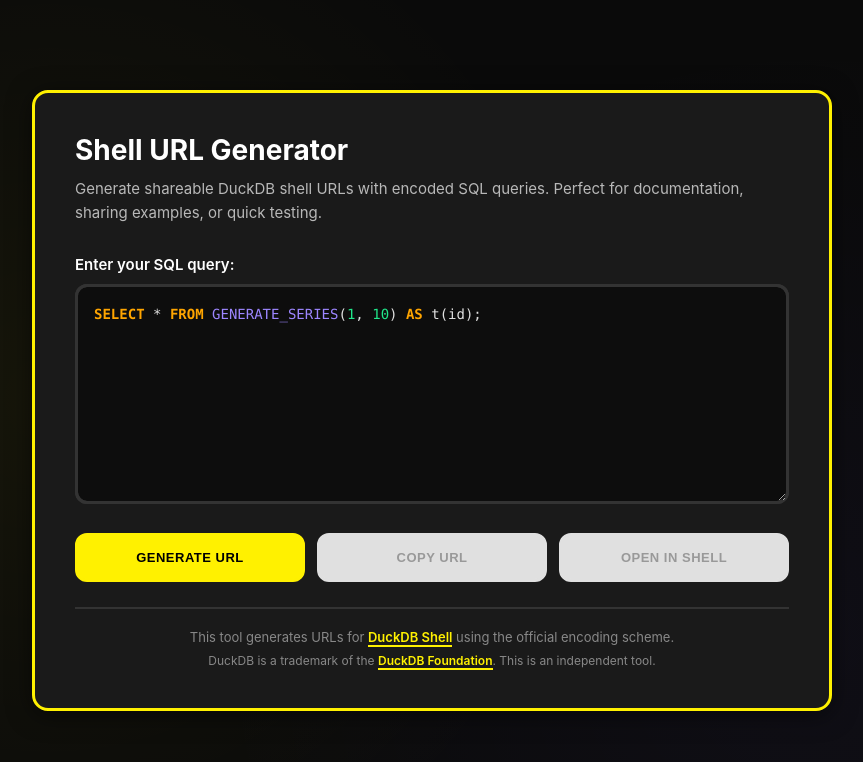
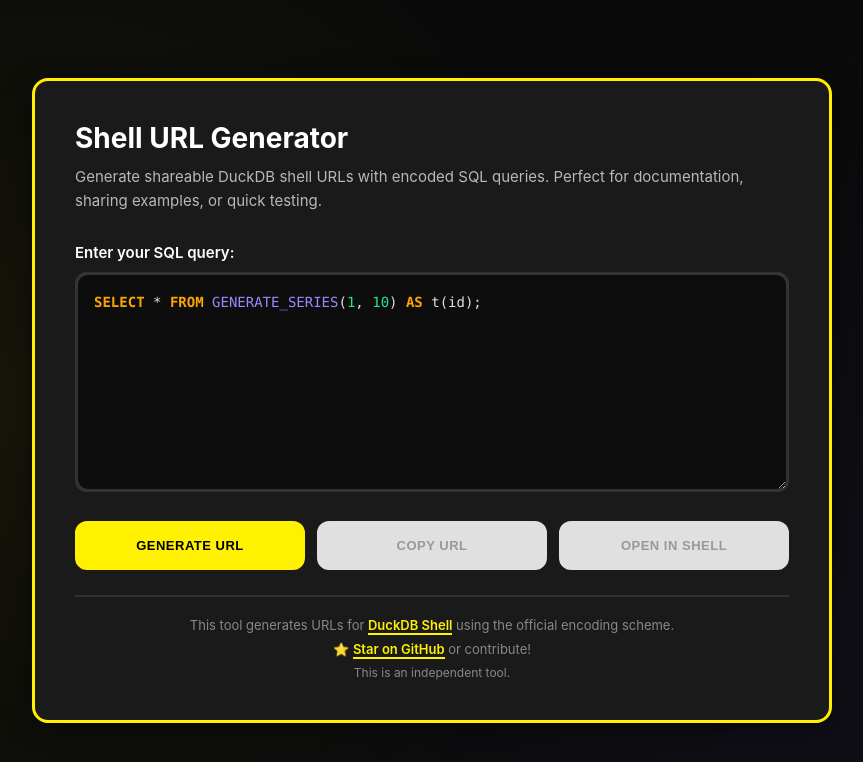
Before and after one commit to yharby/duckdb-wasm-query-param, a plain HTML site: page index.html in a window 1280 px wide. Shown: the whole page, without its empty margins (208-1071 px from the left). Drawn offline with Linux system fonts and the light colour scheme.

Commit message:
docs: update footer content in index.html
Add GitHub star link and reword disclaimer text

```diff
--- a/index.html
+++ b/index.html
@@ -510,7 +510,8 @@
 
         <div class="footer">
             <p>This tool generates URLs for <a href="https://shell.duckdb.org" target="_blank">DuckDB Shell</a> using the official encoding scheme.</p>
-            <p style="margin-top: 8px; font-size: 12px;">DuckDB is a trademark of the <a href="https://duckdb.org" target="_blank">DuckDB Foundation</a>. This is an independent tool.</p>
+            <p style="margin-top: 8px;">⭐ <a href="https://github.com/yharby/duckdb-wasm-query-param" target="_blank">Star on GitHub</a> or contribute!</p>
+            <p style="margin-top: 8px; font-size: 12px;">This is an independent tool.</p>
         </div>
     </div>
 
```
